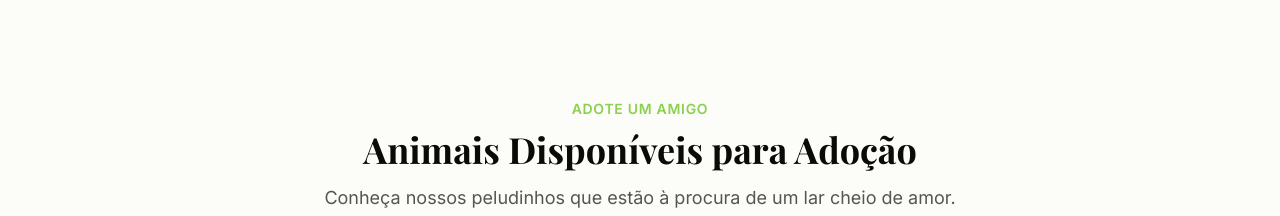
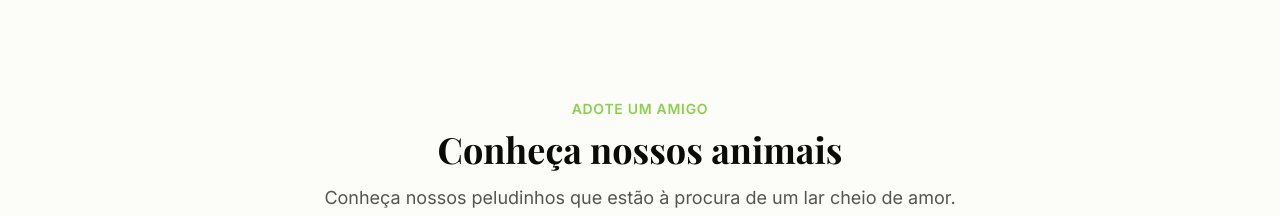
Before and after one commit to thaaporto526-commits/hopepet, a Next.js app: page / in a window 1280 px wide. Shown: the part 3280-3496 px from the top of the page. Built offline with nearby package versions, Linux system fonts and the light colour scheme; a web font is replaced by a local one.

Commit message:
Update adoption-section.tsx

```diff
--- a/components/home/adoption-section.tsx
+++ b/components/home/adoption-section.tsx
@@ -115,7 +115,7 @@ export default function Adoption() {
         <h2
           className={`${playfair.className} text-2xl md:text-3xl lg:text-4xl font-bold text-foreground leading-tight text-balance mt-2 mb-3`}
         >
-          Animais Disponíveis para Adoção
+          Conheça nossos animais
         </h2>
 
         <p className="text-base sm:text-lg text-muted-foreground text-pretty max-w-2xl mb-8">
```
